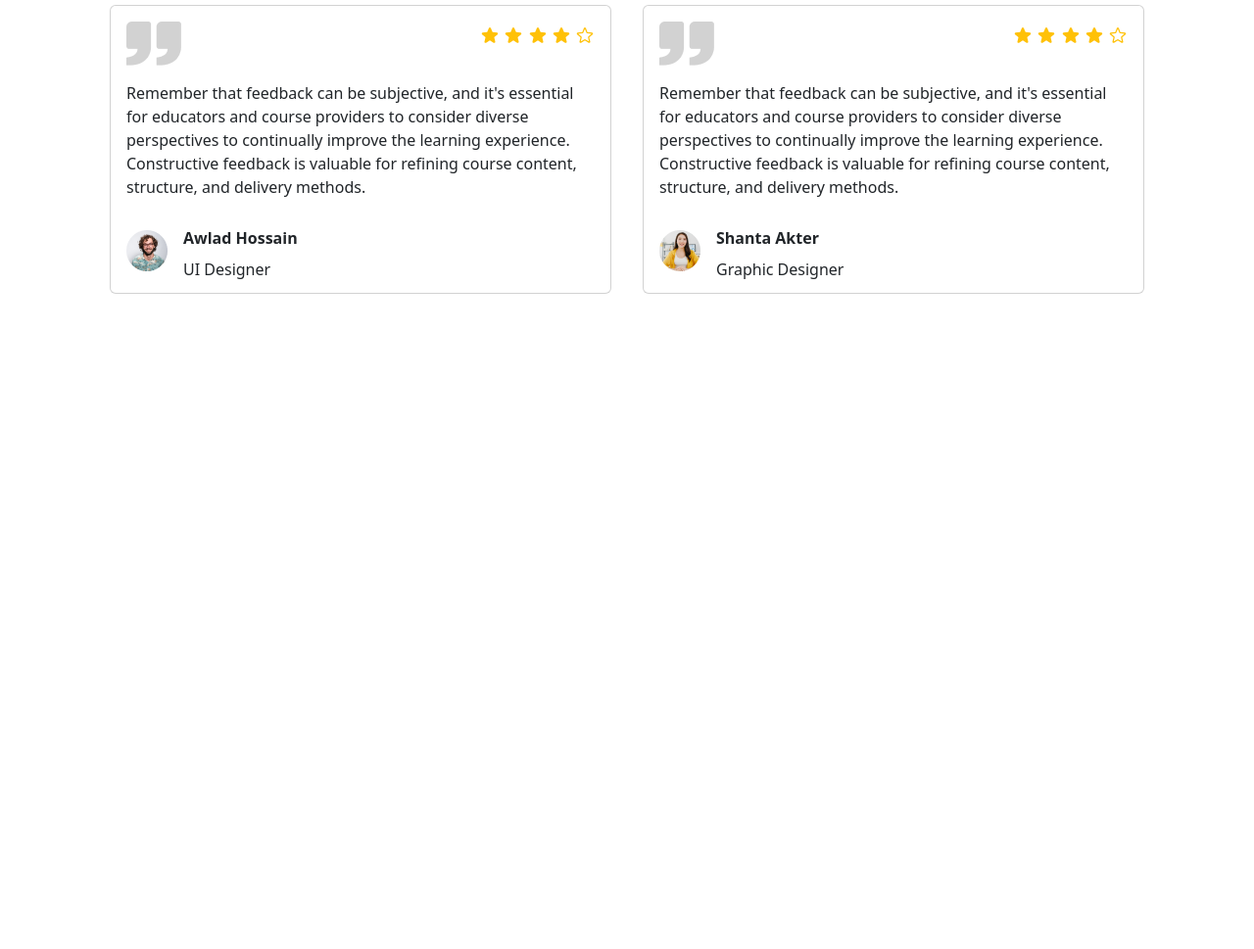
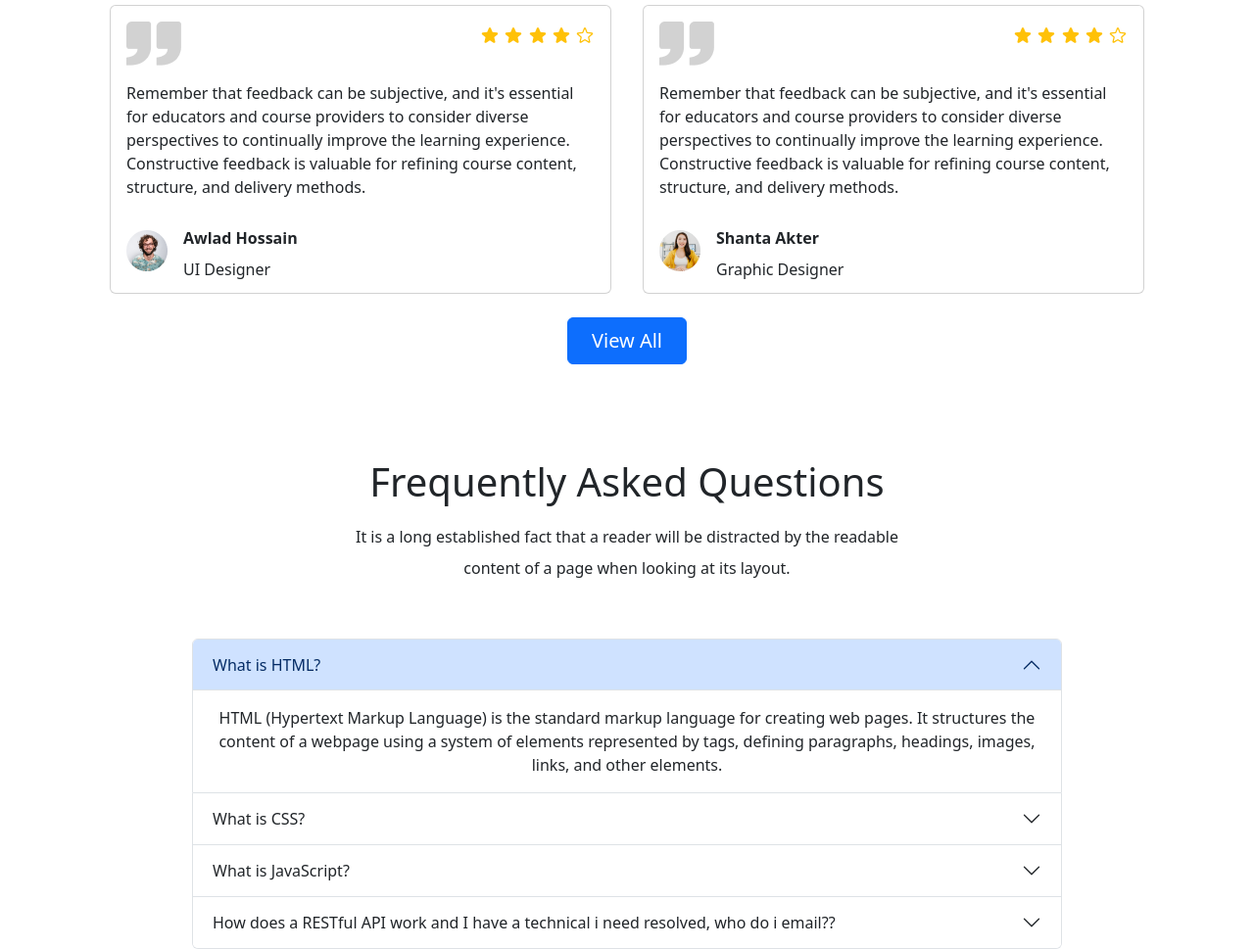
Before and after one commit to SouravSaha18/M15-Study, a plain HTML site: page index.html in a window 1280 px wide. Shown: the part 3824-4793 px from the top of the page at 98% size. Before the commit the page ends 4124 px from the top, so only its background shows below. Drawn offline with nearby package versions, Linux system fonts and the light colour scheme.

Commit message:
4  commit

```diff
--- a/index.html
+++ b/index.html
@@ -458,8 +458,103 @@
                         </div>
                     </div>
                 </div>
+            </div>
+            <div class="text-center">
+                <button type="button" class="btn btn-primary px-4 fs-5 py-2 mt-4">View All</button>
+            </div>
+        </section>
+        <!-- Questions -->
+        <section class="mt-5">
+            <div class="text-center py-5">
+                <h1 class="pb-3">Frequently Asked Questions</h1>
+                <div class="lh-1">
+                    <p>It is a long established fact that a reader will be distracted by the readable</p>
+                    <p>content of a page when looking at its layout.</p>
+                </div>
+            </div>
+            <div class="w-75 mx-auto d-flex align-items-center">
+                <div class="accordion text-center" id="accordionPanelsStayOpenExample">
 
+                    <!-- Accordion Item 1 -->
+                    <div class="accordion-item">
+                        <h2 class="accordion-header">
+                            <button class="accordion-button" type="button" data-bs-toggle="collapse"
+                                data-bs-target="#collapseOne" aria-expanded="true" aria-controls="collapseOne">
+                                What is HTML?
+                            </button>
+                        </h2>
+                        <div id="collapseOne" class="accordion-collapse collapse show"
+                            data-bs-parent="#accordionExample">
+                            <div class="accordion-body">
+                                HTML (Hypertext Markup Language) is the standard markup language for creating web pages.
+                                It
+                                structures the content of a webpage using a system of elements represented by tags,
+                                defining
+                                paragraphs, headings, images, links, and other elements.
+                            </div>
+                        </div>
+                    </div>
+
+                    <!-- Accordion Item 2 -->
+                    <div class="accordion-item">
+                        <h2 class="accordion-header">
+                            <button class="accordion-button collapsed" type="button" data-bs-toggle="collapse"
+                                data-bs-target="#collapseTwo" aria-expanded="false" aria-controls="collapseTwo">
+                                What is CSS?
+                            </button>
+                        </h2>
+                        <div id="collapseTwo" class="accordion-collapse collapse" data-bs-parent="#accordionExample">
+                            <div class="accordion-body">
+                                CSS (Cascading Style Sheets) is a style sheet language used for describing the
+                                presentation of a
+                                document written in HTML or XML. It controls the layout, design, and appearance of
+                                multiple
+                                web pages all at once.
+                            </div>
+                        </div>
+                    </div>
+
+                    <!-- Accordion Item 3 -->
+                    <div class="accordion-item">
+                        <h2 class="accordion-header">
+                            <button class="accordion-button collapsed" type="button" data-bs-toggle="collapse"
+                                data-bs-target="#collapseThree" aria-expanded="false" aria-controls="collapseThree">
+                                What is JavaScript?
+                            </button>
+                        </h2>
+                        <div id="collapseThree" class="accordion-collapse collapse" data-bs-parent="#accordionExample">
+                            <div class="accordion-body">
+                                JavaScript is a versatile scripting language that enables the creation of dynamic
+                                content on web
+                                pages. It is primarily used for enhancing interactivity, handling events, and
+                                manipulating the
+                                content of a webpage.
+                            </div>
+                        </div>
+                    </div>
+
+                    <!-- Accordion Item 4 -->
+                    <div class="accordion-item">
+                        <h2 class="accordion-header">
+                            <button class="accordion-button collapsed" type="button" data-bs-toggle="collapse"
+                                data-bs-target="#collapseFour" aria-expanded="false" aria-controls="collapseFour">
+                                How does a RESTful API work and I have a technical i need resolved, who do i email??
+                            </button>
+                        </h2>
+                        <div id="collapseFour" class="accordion-collapse collapse" data-bs-parent="#accordionExample">
+                            <div class="accordion-body">
+                                A RESTful API (Representational State Transfer) works by allowing communication between
+                                different
+                                software systems over HTTP. It follows a set of principles, such as statelessness and
+                                the use of
+                                standard methods (GET, POST, PUT, DELETE) to perform operations on resources.
+                            </div>
+                        </div>
+                    </div>
+
+                </div>
             </div>
+
         </section>
     </main>
 
```
